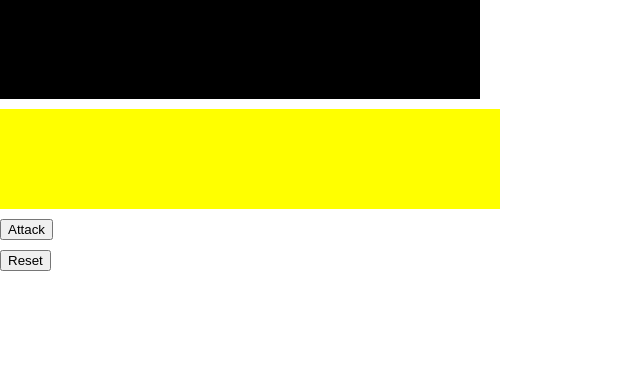
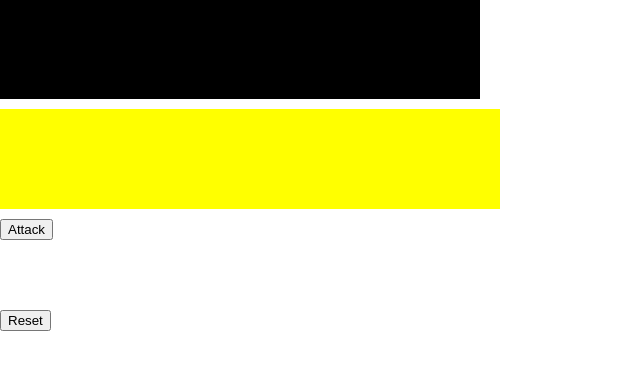
Before and after one commit to rasianart/week-4-game, a PHP site: page / in a window 1280 px wide. Shown: the part 163-533 px from the top of the page, without its empty margins (0-640 px from the left). Run offline with PHP 8.4, Linux system fonts and the light colour scheme; some libraries are stand-ins or nearby versions.

Commit message:
spaceadded

```diff
--- a/assets/css/style.css
+++ b/assets/css/style.css
@@ -46,9 +46,11 @@
 }
 #myAtt {
 	margin-top: 10px;
+	height: 20px;
 }
 #oppAtt {
 	margin-top: 10px;
+	height: 20px;
 }
 .nowEnemy {
 	/*background-color: red !important;*/
```
